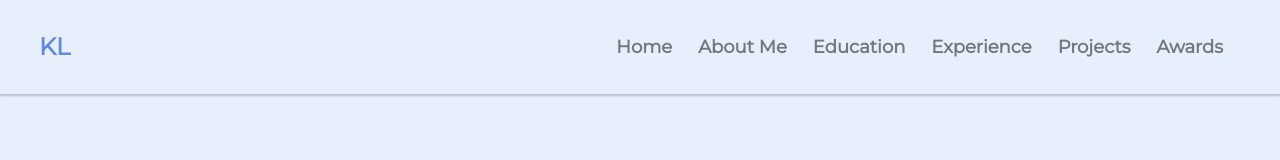
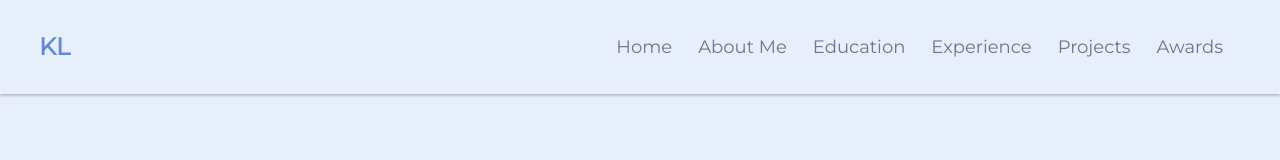
Before and after one commit to li-kevin-16807/li-kevin-16807.github.io, a plain HTML site: page index.html in a window 1280 px wide. Shown: the top 160 px of the page. Drawn offline with nearby package versions, Linux system fonts and the light colour scheme; a script that the page names is missing.

```diff
--- a/style.css
+++ b/style.css
@@ -76,7 +76,7 @@ li {
 
 .navbar-light .nav-link {
   font-size: 18px;
-  font-weight: 1000;
+  font-weight: 500;
 }
 
 .navbar-light .nav-link.red-coloured:hover{
```
